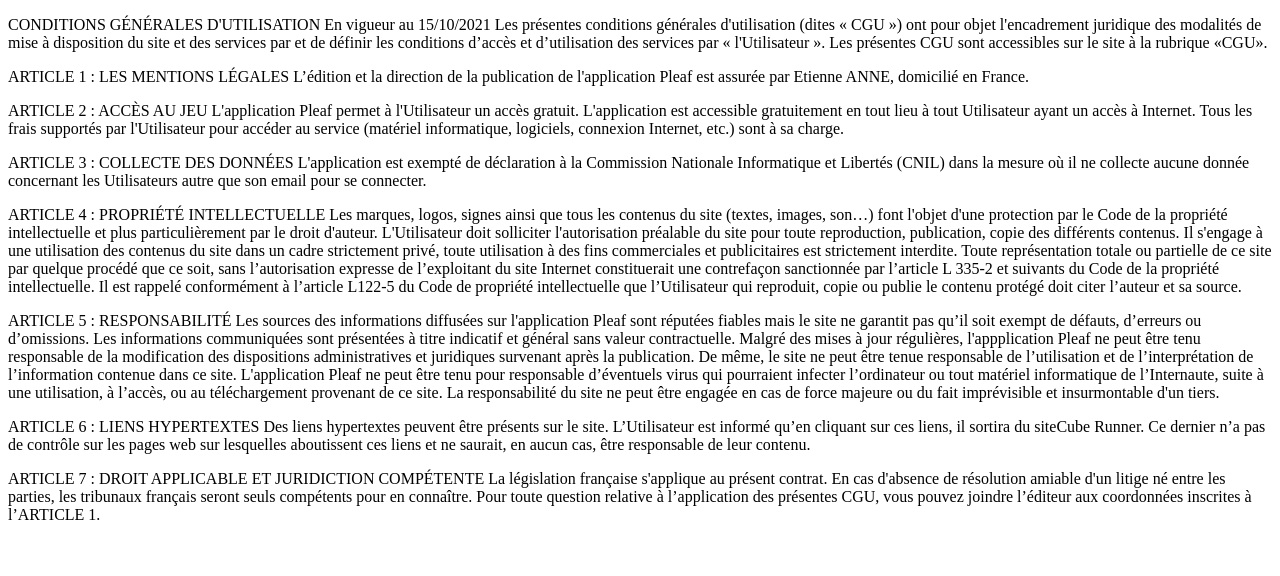
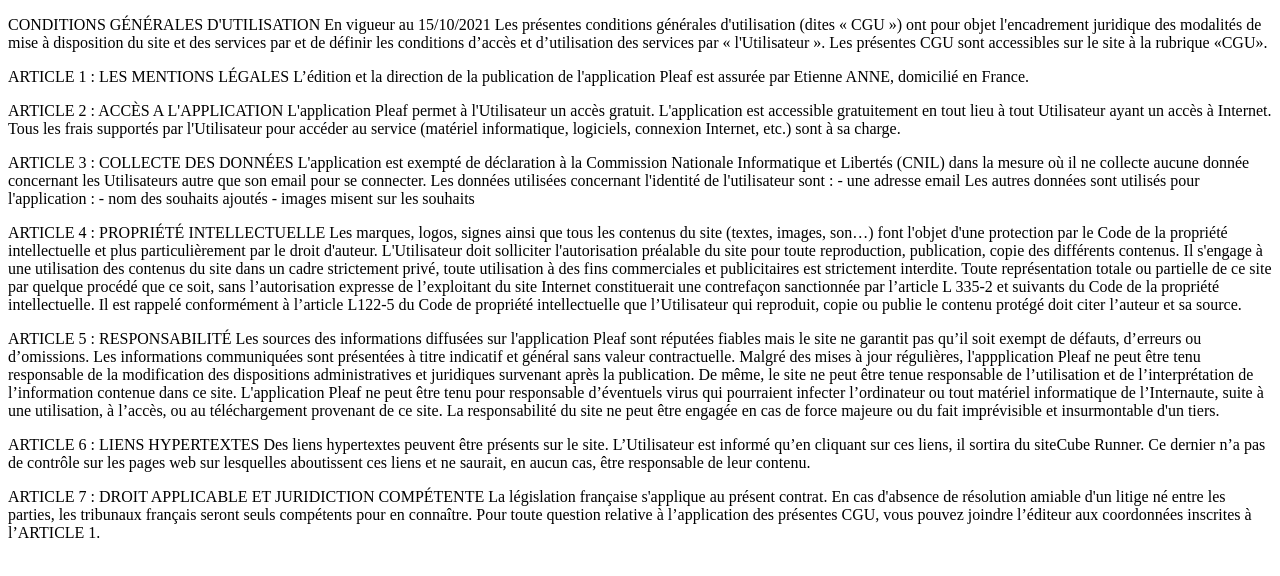
Before and after one commit to Zwiterrion/pleaf-url, a plain HTML site: page index.html in a window 1280 px wide. Drawn offline with Linux system fonts and the light colour scheme.

Commit message:
Update index.html

```diff
--- a/index.html
+++ b/index.html
@@ -18,7 +18,7 @@
         L’édition et la direction de la publication de l'application Pleaf est assurée par Etienne ANNE, domicilié en France.
     </p>
     <p>
-        ARTICLE 2 : ACCÈS AU JEU
+        ARTICLE 2 : ACCÈS A L'APPLICATION
         L'application Pleaf permet à l'Utilisateur un accès gratuit.
         L'application est accessible gratuitement en tout lieu à tout Utilisateur ayant un accès à Internet. Tous les
         frais supportés par l'Utilisateur pour accéder au service (matériel informatique, logiciels, connexion Internet, etc.) sont à sa charge.
@@ -27,6 +27,12 @@
         ARTICLE 3 : COLLECTE DES DONNÉES
         L'application est exempté de déclaration à la Commission Nationale Informatique et Libertés (CNIL) dans la
         mesure où il ne collecte aucune donnée concernant les Utilisateurs autre que son email pour se connecter.
+
+        Les données utilisées concernant l'identité de l'utilisateur sont :
+            - une adresse email
+        Les autres données sont utilisés pour l'application :
+            - nom des souhaits ajoutés
+            - images misent sur les souhaits
     </p>
     <p>
         ARTICLE 4 : PROPRIÉTÉ INTELLECTUELLE
```
